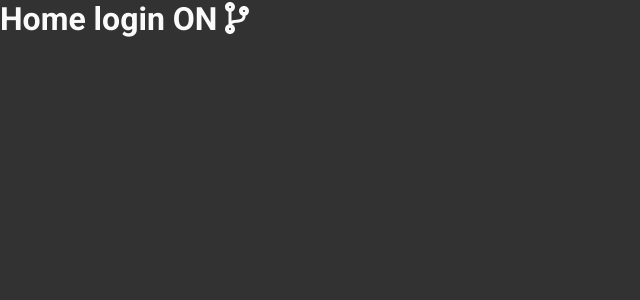
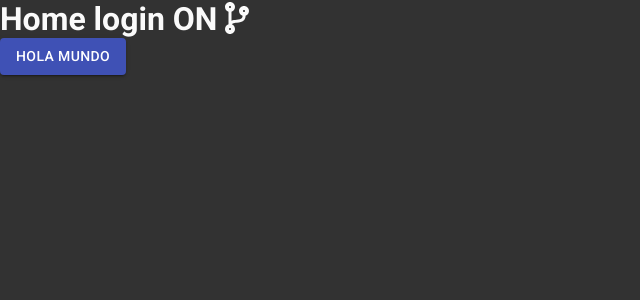
Before and after one commit to MauricioFa/escJS19PosYes, a React app: page / in a window 1280 px wide. Shown: the top 300 px of the page, without its empty margins (0-640 px from the left). Built offline with nearby package versions, Linux system fonts and the light colour scheme.

Commit message:
Integrate https://material-ui.com/

```diff
--- a/package.json
+++ b/package.json
@@ -34,6 +34,7 @@
     "@fortawesome/free-regular-svg-icons": "^5.11.2",
     "@fortawesome/free-solid-svg-icons": "^5.11.2",
     "@fortawesome/react-fontawesome": "^0.1.6",
+    "@material-ui/core": "^4.5.1",
     "prop-types": "^15.7.2",
     "react": "^16.10.2",
     "react-dom": "^16.10.2",
--- a/public/index.html
+++ b/public/index.html
@@ -4,6 +4,8 @@
   <meta charset="UTF-8">
   <meta name="viewport" content="width=device-width, initial-scale=1.0">
   <meta http-equiv="X-UA-Compatible" content="ie=edge">
+  <link rel="stylesheet" href="https://fonts.googleapis.com/css?family=Roboto:300,400,500,700&display=swap&subset=latin-ext" />
+  <link rel="stylesheet" href="https://fonts.googleapis.com/css?family=Roboto+Slab:300,400,700&display=swap&subset=latin-ext" />
   <title>POS Yes</title>
 </head>
 <body>
--- a/src/assets/styles/App.scss
+++ b/src/assets/styles/App.scss
@@ -6,8 +6,13 @@
   box-sizing: border-box;
 }
 
+html {
+  font-size: $font-size;
+}
+
 body {
   color: $main-color-darkMode;
   background-color: $main-bgColor-darkMode;
   font-family: 'Roboto', sans-serif;
+  font-size: $font-size;
 }
--- a/src/assets/styles/Vars.scss
+++ b/src/assets/styles/Vars.scss
@@ -1,5 +1,4 @@
-@import url('https://fonts.googleapis.com/css?family=Roboto:300,400,700&display=swap&subset=latin-ext');
-@import url('https://fonts.googleapis.com/css?family=Roboto+Slab:300,400,700&display=swap&subset=latin-ext');
+$font-size: 16px;
 
 $main-color-darkMode: rgba(250, 250, 250, 1.0);
 $main-bgColor-darkMode: rgba(50, 50, 50, 1.0);
--- a/src/containers/Home.jsx
+++ b/src/containers/Home.jsx
@@ -1,6 +1,7 @@
 import React from 'react';
 import { connect } from 'react-redux';
 import { FontAwesomeIcon } from '@fortawesome/react-fontawesome';
+import { Button } from '@material-ui/core';
 
 const Home = (props) => {
   const { loginOn } = props;
@@ -17,6 +18,9 @@ const Home = (props) => {
           <FontAwesomeIcon icon={['fab', 'github']} />
         </h1>
       )}
+      <Button variant='contained' color='primary'>
+        Hola Mundo
+      </Button>
     </>
   );
 };
--- a/src/index.js
+++ b/src/index.js
@@ -2,11 +2,11 @@ import React from 'react';
 import ReactDOM from 'react-dom';
 import { createStore } from 'redux';
 import { Provider } from 'react-redux';
-import App from './routes/App';
-import reducer from './reducers';
 import { library } from '@fortawesome/fontawesome-svg-core';
 import { faCodeBranch } from '@fortawesome/free-solid-svg-icons';
 import { faGithub } from '@fortawesome/free-brands-svg-icons';
+import App from './routes/App';
+import reducer from './reducers';
 import './assets/styles/App.scss';
 
 library.add(faCodeBranch, faGithub);
```
Also changed, not shown: 1 other file (tests, documents, lock files or other folders).
